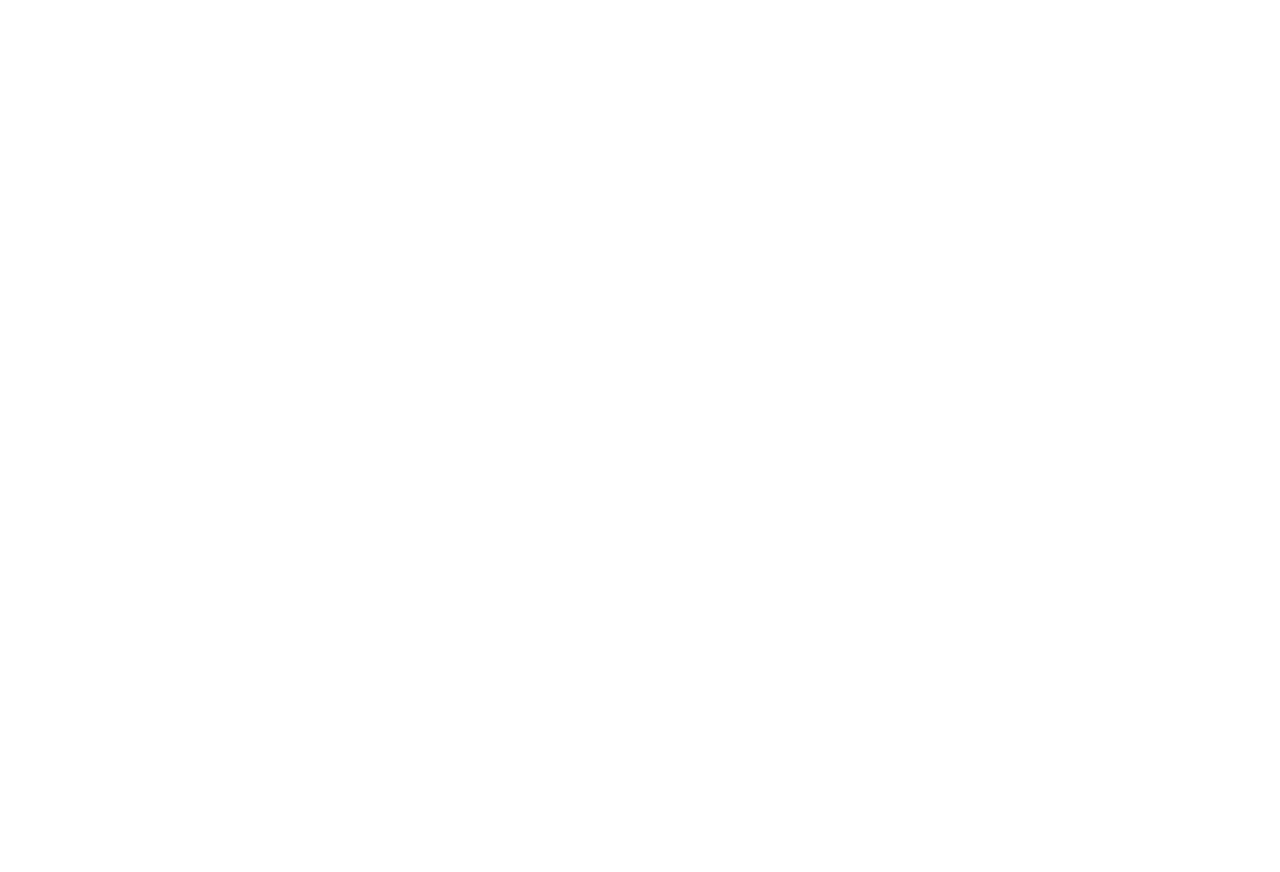
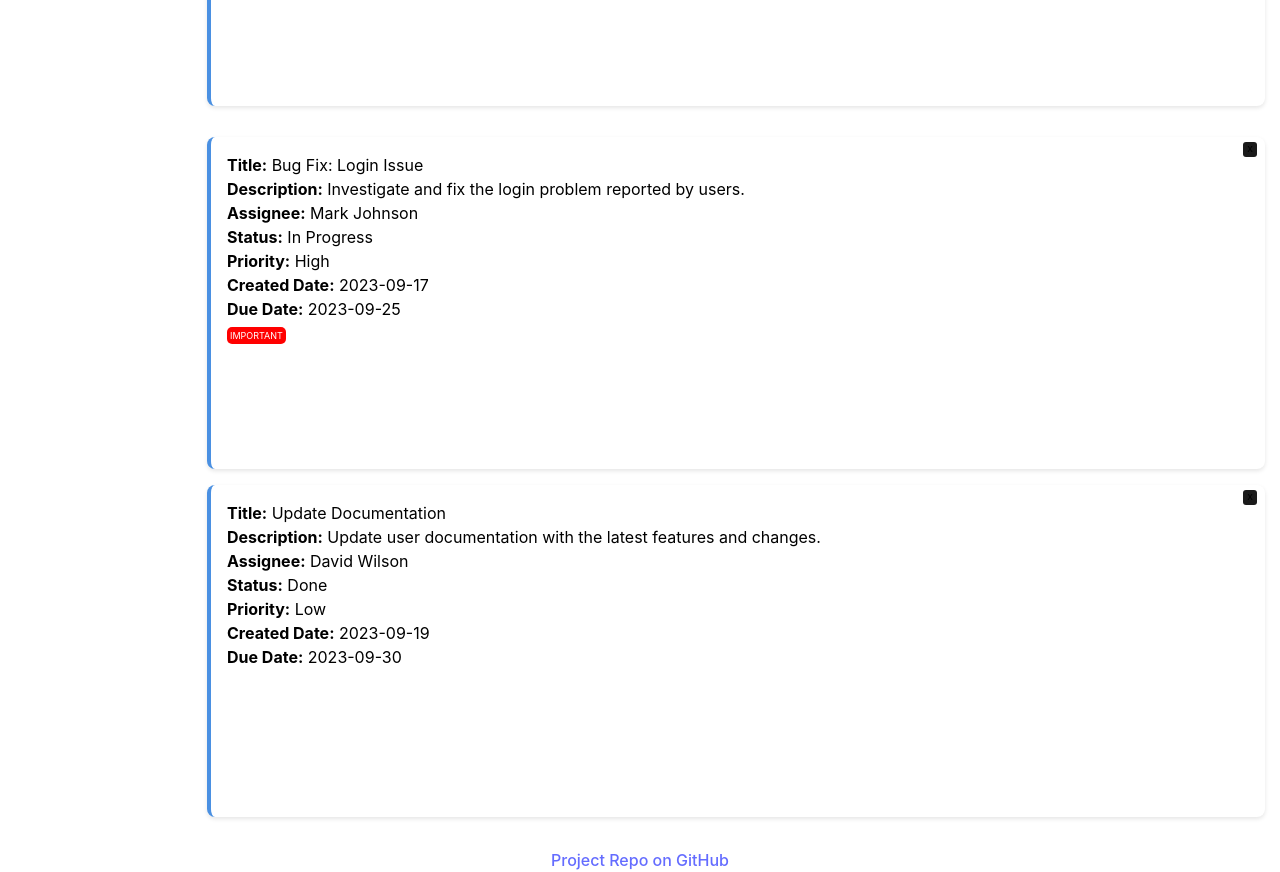
Before and after one commit to abussafilx/MiniProject_Kanban, a React (Vite) app: page / in a window 1280 px wide. Shown: the part 1060-1932 px from the top of the page. Before the commit the page ends 800 px from the top, so only its background shows below. Built offline with nearby package versions, Linux system fonts and the light colour scheme.

Commit message:
create 3 columns, render labels and delete button

```diff
--- a/src/App.jsx
+++ b/src/App.jsx
@@ -2,7 +2,6 @@
 import Navbar from './components/Navbar'
 import Footer from './components/Footer'
 import Sidebar from './components/Sidebar'
-import Data from './data/kanban.json'
 import ItemCard from './components/ItemCard'
 
 
@@ -16,8 +15,8 @@
       <Sidebar></Sidebar>
 
       <div id='board'>
-        <div className='cards'>
-          <ItemCard list={Data}></ItemCard>
+        <div>
+          <ItemCard></ItemCard>
         </div>
       </div>
 
--- a/src/assets/styles/App.css
+++ b/src/assets/styles/App.css
@@ -1,4 +1,4 @@
-.sidebar{
+.sidebar {
  width: 15%;
  height: 100%;
  position: fixed;
@@ -41,23 +41,7 @@
   height: 60px;
 }
 
-.cards{
-  display: flex;
-  justify-content: space-between;
-  gap: 20px;
-}
 
-.card {
-  background: #ffffff;
-  border-radius: 8px;
-  padding: 1rem;
-  margin-bottom: 1rem;
-  box-shadow: 0 2px 4px rgba(0, 0, 0, 0.1);
-  border-left: 4px solid #4a90e2;
-  height: 300px;
-  text-align: left;
-  color: black;
-}
 
 .read-the-docs {
   color: #888;
--- a/src/components/Footer.jsx
+++ b/src/components/Footer.jsx
@@ -1,5 +1,5 @@
 function Footer() {
-    return <a href="https://github.com/abussafilx/MiniProject_Kanban">Project Repo on GitHub</a>
+    return <div id="footer"><a href="https://github.com/abussafilx/MiniProject_Kanban">Project Repo on GitHub</a></div>
 }
 
 export default Footer
--- /dev/null
+++ b/src/components/ItemCard.css
@@ -0,0 +1,53 @@
+.cards {
+    display: flex;
+    flex-direction: column;
+    gap: 15px;
+  }
+
+  .card {
+    position: relative;
+    background: #ffffff;
+    border-radius: 8px;
+    padding: 1rem;
+    margin-bottom: 1rem;
+    box-shadow: 0 2px 4px rgba(0, 0, 0, 0.1);
+    border-left: 4px solid #4a90e2;
+    height: 300px;
+    text-align: left;
+    color: black;
+  }
+
+
+.card button {
+    position: absolute;
+    top: 5px;
+    right: 8px;
+    border-radius: 3px;
+    border: 1px solid transparent;
+    padding: 0.2em 0.4em;
+    font-size: 0.5em;
+    font-weight: 500;
+    font-family: inherit;
+    background-color: #1a1a1a;
+    cursor: pointer;
+    transition: border-color 0.25s;
+
+}
+
+.card button:hover {
+    border-color: #646cff;
+  }
+  .card button:focus,
+  .card button:focus-visible {
+    outline: 4px auto -webkit-focus-ring-color;
+  }
+
+  .label{
+    background-color: red;
+    padding: 3px;
+    margin-top: 10px;
+    border-radius: 5px;
+    color: white;
+    font-size:xx-small;
+
+  }
--- a/src/components/ItemCard.jsx
+++ b/src/components/ItemCard.jsx
@@ -1,7 +1,42 @@
-function ItemCard(props) {
+import { useState } from 'react';
+import data from '../data/kanban.json'
+import './ItemCard.css'
+
+function ItemCard() {
+
+const [tasks, setTasks] = useState(data)
+
+const deleteTask = (id) => {
+    const newList = tasks.filter ((e)=>{
+        return e.id !== id;
+    });
+    setTasks(newList);
+}
+
+/////////////////////////////////////////////////////
+const toDoItems = tasks.filter((task)=>{
+    if(task.status === 'To Do'){
+        return true;
+    }
+});
+const inProgressItems = tasks.filter((task)=>{
+    if(task.status === "In Progress"){
+        return true;
+    }
+})
+const doneItems = tasks.filter((task)=>{
+    if(task.status === "Done"){
+        return true;
+    }
+})
+// console.log(toDoItems);
+// console.log(inProgressItems);
+// console.log(doneItems);
+
+const Column = (items)=> {
+
     return (
-
-        props.list.map((element) => {
+        items.map((element) => {
 
             return (
                 <div className="card" key={element.id}>
@@ -12,11 +47,28 @@
                     <div><b>Priority:</b>  {element.priority}</div>
                     <div><b>Created Date:</b>  {element.createdDate}</div>
                     <div><b>Due Date:</b>  {element.dueDate}</div>
+                    <div>{element.priority === "High" && <span className="label">IMPORTANT</span>}</div>
+                    <div><button onClick={() => deleteTask(element.id)}>X</button></div>
                 </div>
+
             );
 
         })
+    );
+}
 
+    return (
+        <>
+            <div className='col col-1'>
+                <div className='cards'>{Column(toDoItems)}</div>
+            </div>
+            <div className='col col-2'>
+                <div className='cards'>{Column(inProgressItems)}</div>
+            </div>
+            <div className='col col-3'>
+                <div className='cards'>{Column(doneItems)}</div>
+            </div>
+        </>
     );
 
 }
--- a/src/index.css
+++ b/src/index.css
@@ -28,24 +28,6 @@
 }
 
 
-button {
-  border-radius: 8px;
-  border: 1px solid transparent;
-  padding: 0.6em 1.2em;
-  font-size: 1em;
-  font-weight: 500;
-  font-family: inherit;
-  background-color: #1a1a1a;
-  cursor: pointer;
-  transition: border-color 0.25s;
-}
-button:hover {
-  border-color: #646cff;
-}
-button:focus,
-button:focus-visible {
-  outline: 4px auto -webkit-focus-ring-color;
-}
 
 @media (prefers-color-scheme: light) {
   :root {
@@ -59,3 +41,8 @@
     background-color: #f9f9f9;
   }
 }
+
+#footer {
+  text-align: center;
+
+}
```
